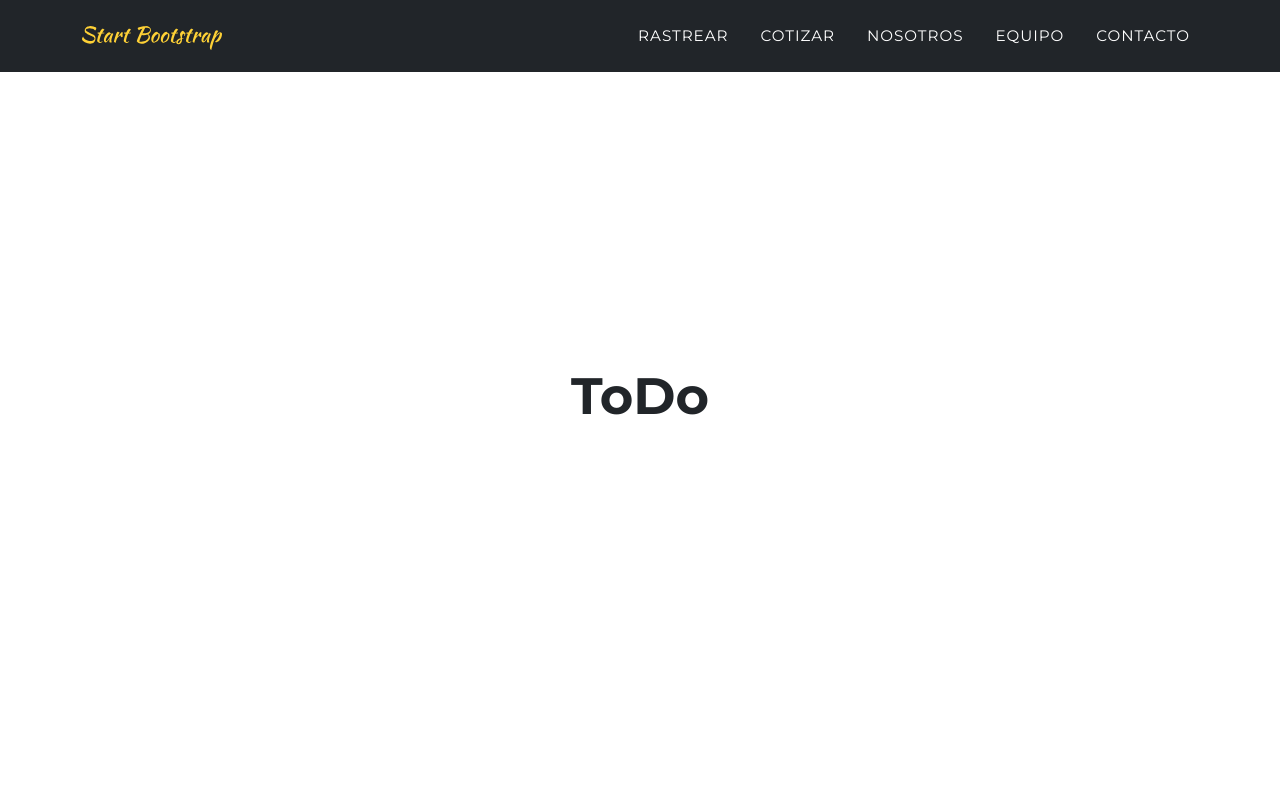
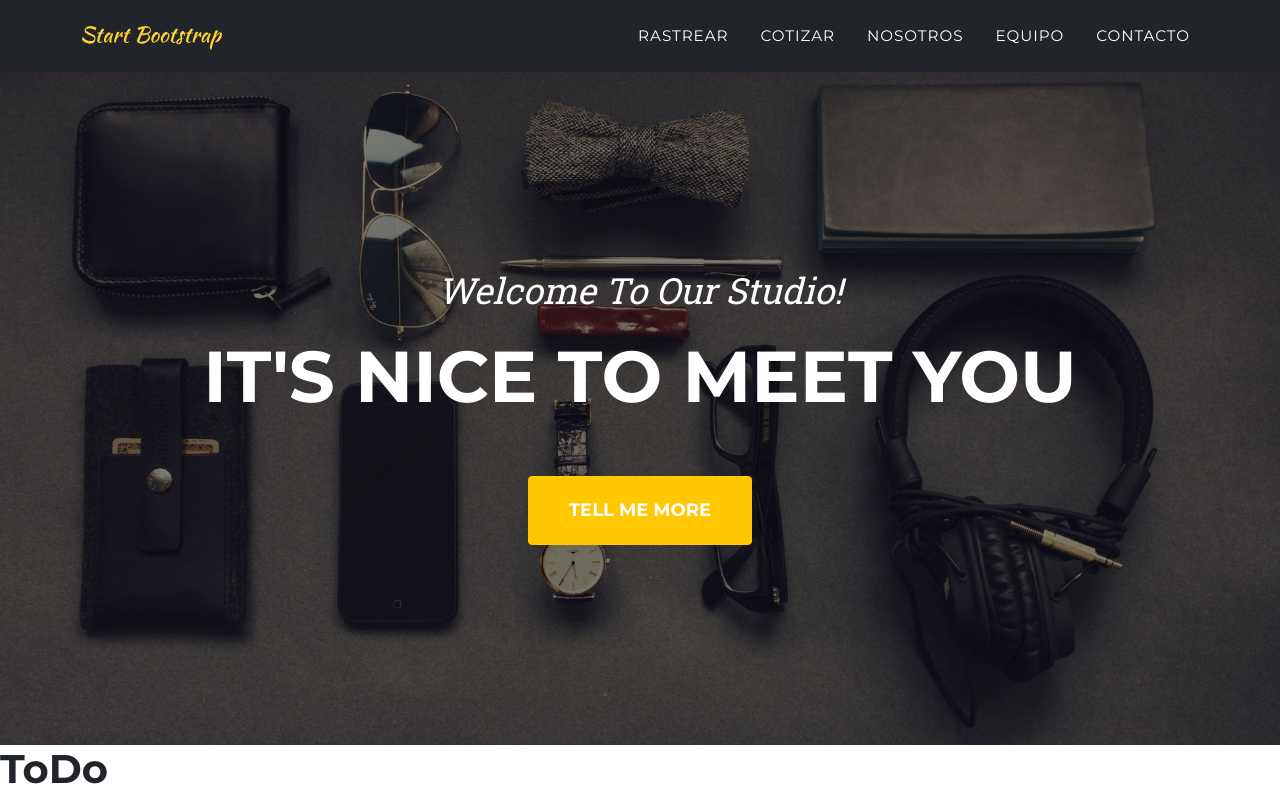
Before and after one commit to FabianLopezChamorro/Plataforma_Recogida_de_Paquetes, a React (Vite) app in the folder frontend/: page / in a window 1280 px wide. Built offline with nearby package versions, Linux system fonts and the light colour scheme.

Commit message:
Probar el funcionamiento de Header en App.jsx

```diff
--- a/frontend/src/App.jsx
+++ b/frontend/src/App.jsx
@@ -1,8 +1,9 @@
 import { useState } from 'react'
 import reactLogo from './assets/react.svg'
-import './App.css'
+//import './App.css'
 
 import NavBar from './Components/NavBar'
+import Header from './Components/Header'
 
 function App() {
   const [count, setCount] = useState(0)
@@ -10,6 +11,7 @@ function App() {
   return (
     <div >
       <NavBar />
+      <Header />
       <h1>ToDo</h1>
     </div>
   )
--- a/frontend/src/main.jsx
+++ b/frontend/src/main.jsx
@@ -1,7 +1,7 @@
 import React from 'react'
 import ReactDOM from 'react-dom/client'
 import App from './App'
-import './index.css'
+//import './index.css'
 
 ReactDOM.createRoot(document.getElementById('root')).render(
   <React.StrictMode>
```
